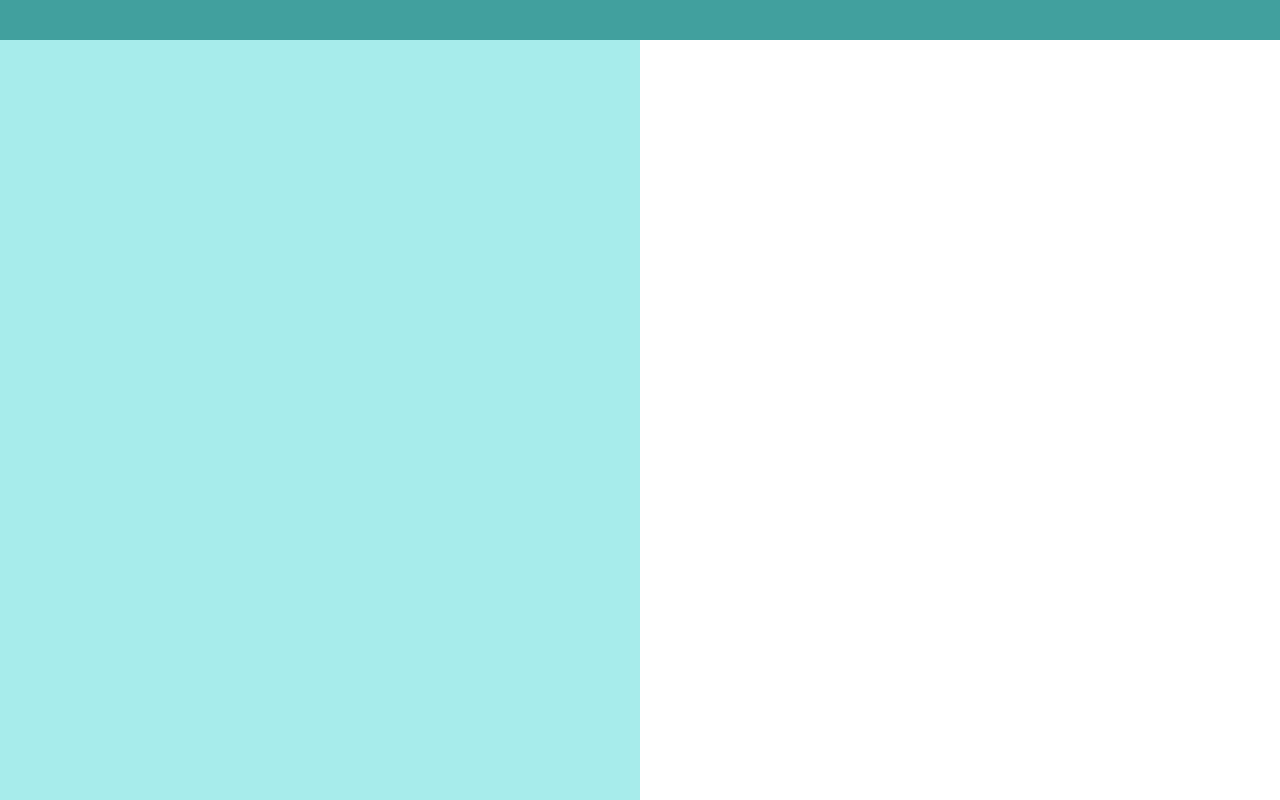
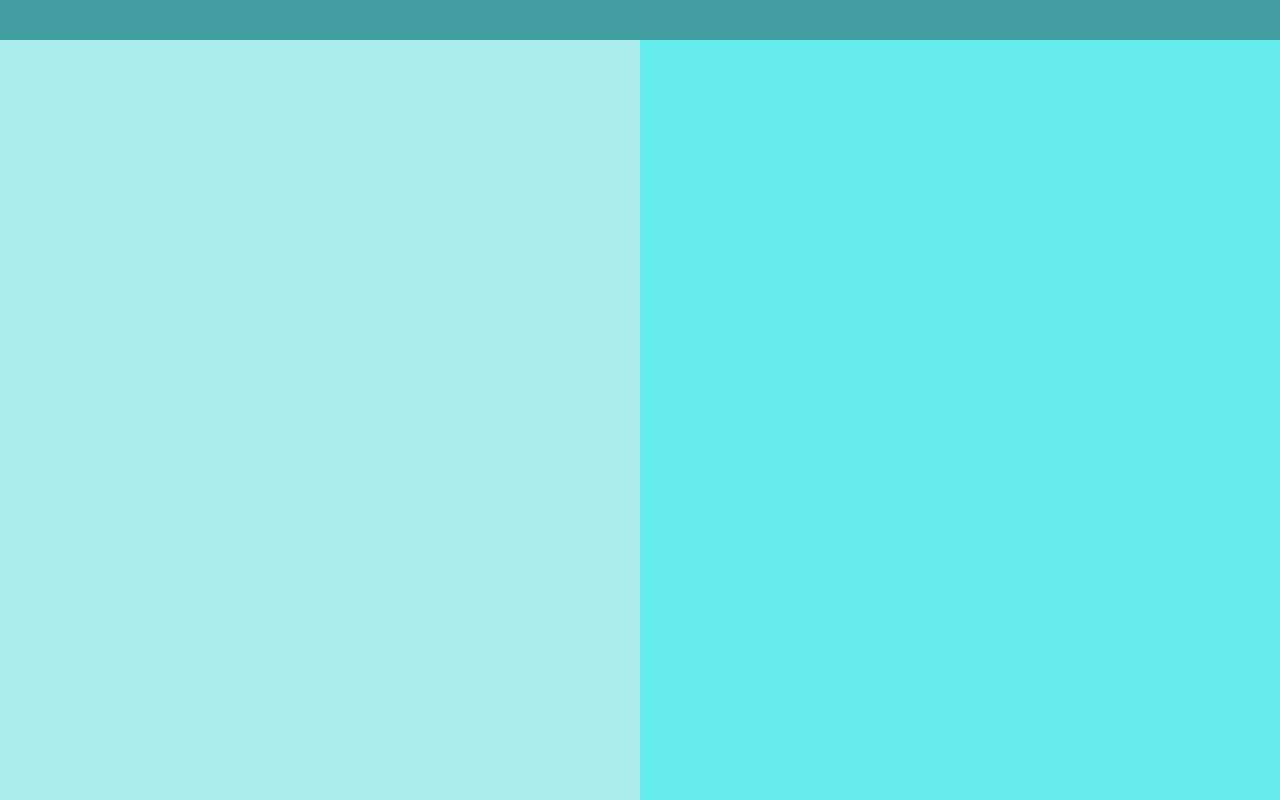
Before and after one commit to html5-infouneb/html5, a plain HTML site: page atividade9_11.html in a window 1280 px wide. Shown: the top 800 px of the page. Drawn offline with Linux system fonts and the light colour scheme.

Commit message:
Update atividade9.css

```diff
--- a/atividade9.css
+++ b/atividade9.css
@@ -13,3 +13,12 @@ section {
   width: 50%;
   background-color: #A7ECEB;
 }
+
+.esquerda {
+  float: left;
+}
+
+.direita {
+  float: right;
+   background-color: #61ECE9;
+}
```
